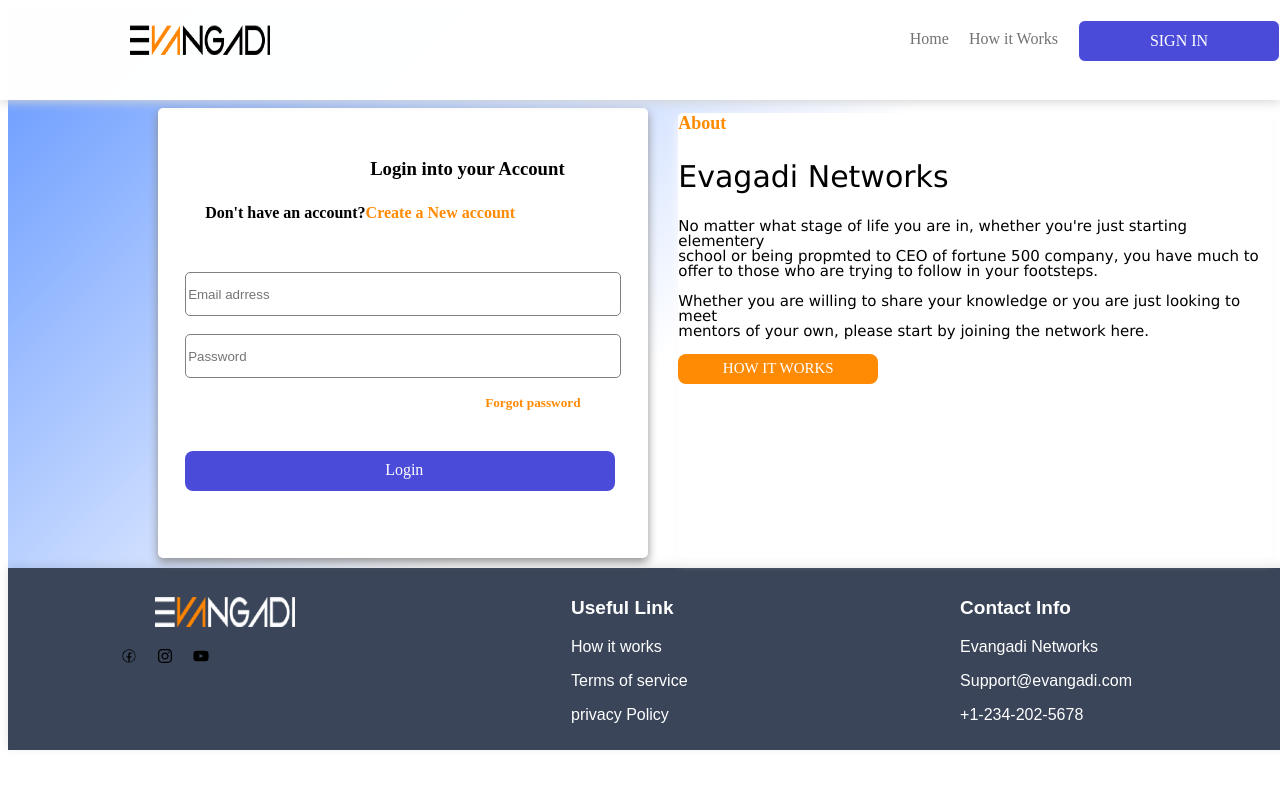
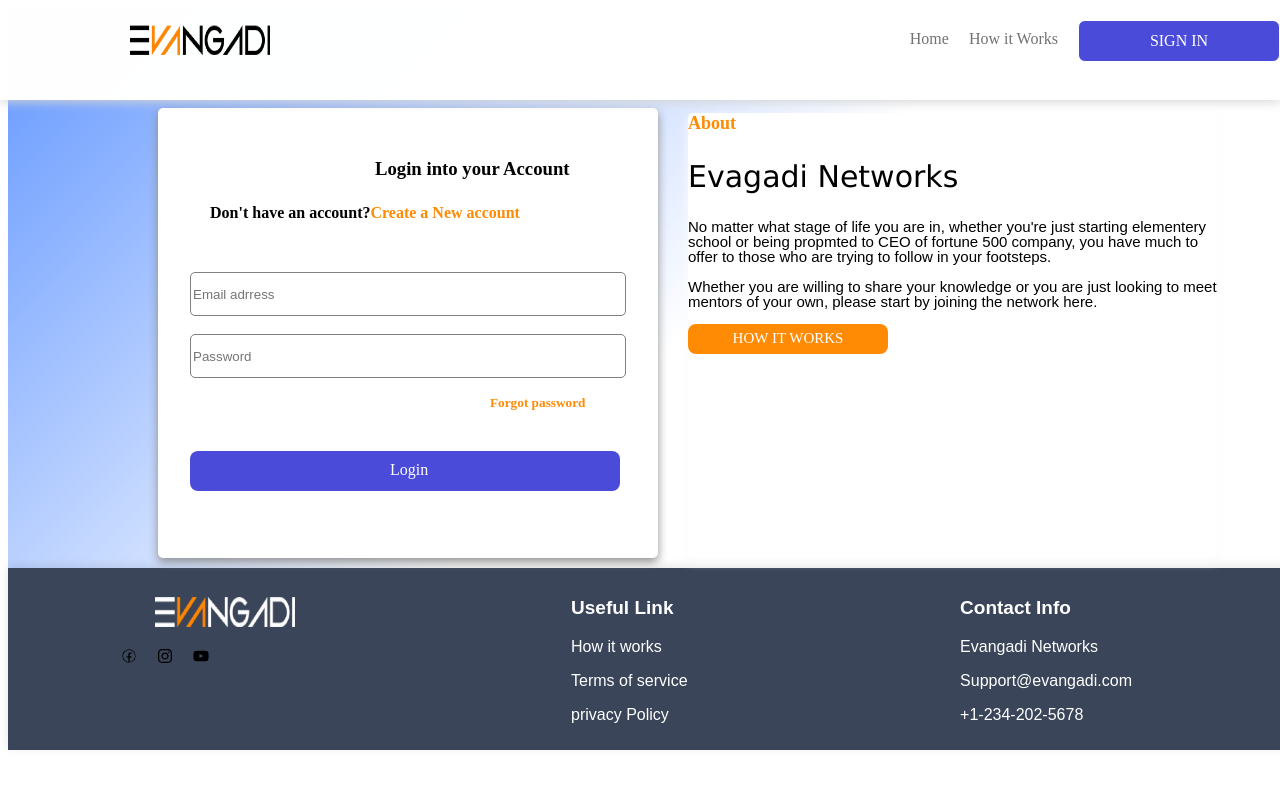
Before and after one commit to Aklile612/Evangadi-forum-backend, a React (Vite) app in the folder client/: page / in a window 1280 px wide. Shown: the top 788 px of the page. Built offline with nearby package versions, Linux system fonts and the light colour scheme; no server answers.

Commit message:
added font style

```diff
--- a/client/src/pages/How it works/Howitworks.module.css
+++ b/client/src/pages/How it works/Howitworks.module.css
@@ -26,7 +26,7 @@
     font-size: 15px;
     line-height: 15px;
     /* margin-left: 20px; */
-    font-family:'Lucida Sans', 'Lucida Sans Regular', 'Lucida Grande', 'Lucida Sans Unicode', Geneva, Verdana, sans-serif;
+    font-family: sans-serif;
 }
 .btn{
     all: unset;
```
